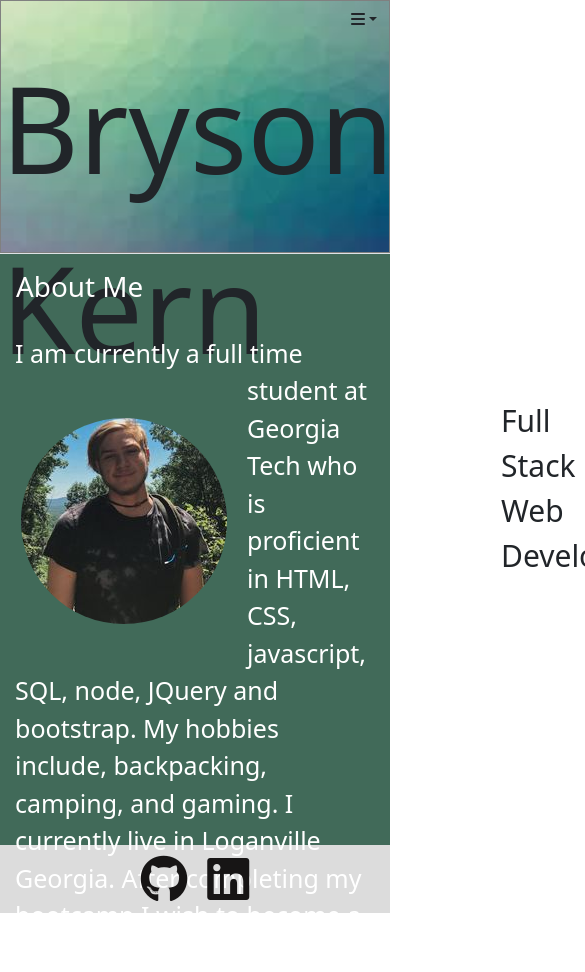
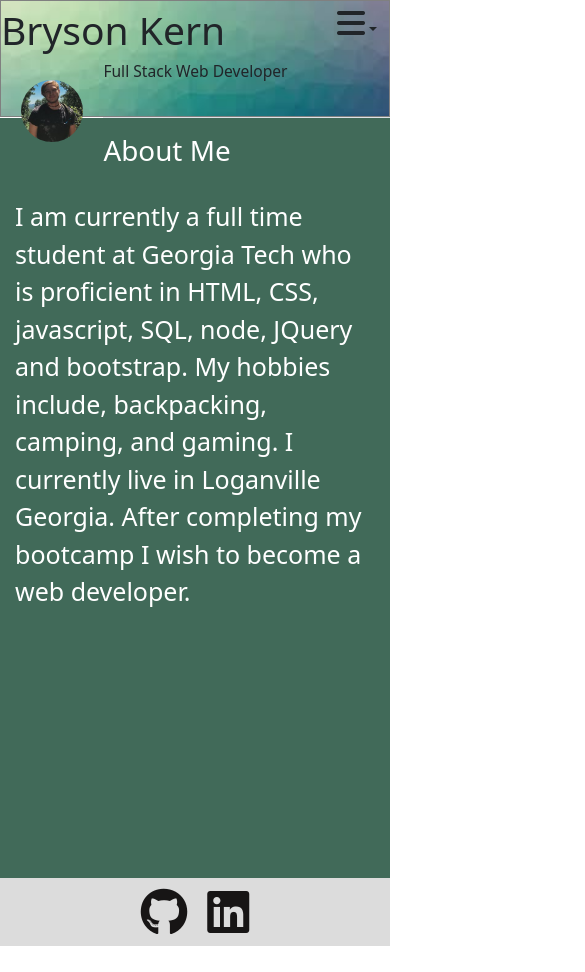
Before and after one commit to kernbryson/React-Portfolio-Bryson-Kern, a React (Create React App) app: page / in a window 390 px wide. Shown: the top 972 px of the page, 585 px wide, since content can reach past the window. After the commit the page ends 946 px from the top, so only its background shows below. Built offline with nearby package versions, Linux system fonts and the light colour scheme.

Commit message:
finished website responsiveness

```diff
--- a/src/components/NavTabs.js
+++ b/src/components/NavTabs.js
@@ -46,7 +46,7 @@ function NavTabs({ currentPage, handlePageChange }) {
           data-bs-toggle="dropdown"
           aria-expanded="false"
         >
-          <i class="fa-solid fa-bars"> </i>
+          <i class="fa-solid fa-bars fa-2x"> </i>
         </button>
 
         <ul class="dropdown-menu">
@@ -100,14 +100,15 @@ function NavTabs({ currentPage, handlePageChange }) {
           </li>
         </ul>
       </div>
-      <nav style={styles.sectionStyles}>
+      <nav class="name" style={styles.sectionStyles}>
         Bryson Kern
         <img
           alt="timer"
+          class="headshot"
           style={styles.pictureStyles}
           src={require("./images/bryson headshot.jpg")}
         />
-        <span style={styles.spanStyles}>Full Stack Web Developer </span>
+        <span class="desc" style={styles.spanStyles}>Full Stack Web Developer </span>
       </nav>
 
       <ul className="nav nav-tabs " style={styles.navStyles} >
--- a/src/components/css/app.css
+++ b/src/components/css/app.css
@@ -1,2 +1,5 @@
 @import "contact.css";
-@import "navtab.css"
+@import "navtab.css";
+@import "portfolio.css";
+@import "resume.css";
+@import "home.css"
--- a/src/components/css/contact.css
+++ b/src/components/css/contact.css
@@ -3,6 +3,17 @@
 }
 @media only screen and (max-width: 1000px){
     .test{
-        width:80%;
+        display: flex;
+        justify-content: center;
+        flex-direction: column;
+        align-items: center;
+        padding: 10px;
+
+}
+.extrainfo{
+    display: none;
+}
+.contactcontainer{
+    height: 100vh;
 }
 }
--- a/src/components/css/home.css
+++ b/src/components/css/home.css
@@ -0,0 +1,8 @@
+@media only screen and (max-width: 1000px){
+    .home{
+
+      height:90vh !important
+
+}
+
+}
--- a/src/components/css/navtab.css
+++ b/src/components/css/navtab.css
@@ -11,6 +11,28 @@
 }
 @media only screen and (max-width: 1700px){
     .drop {
-        display: block;
+        display: block
 }
 }
+@media only screen and (max-width: 1107px){
+    .headshot {
+        height:16vw
+}
+}
+@media only screen and (max-width: 1107px){
+    .name {
+        font-size: 10vw !important;
+}
+}
+@media only screen and (max-width: 1092px){
+    .name {
+        height:30vw !important
+}
+}
+@media only screen and (max-width: 1107px){
+    .desc {
+        font-size: 4vw !important;
+        margin-left:5vw !important;
+
+}
+}
--- a/src/components/css/portfolio.css
+++ b/src/components/css/portfolio.css
@@ -0,0 +1,11 @@
+@media only screen and (max-width: 1000px){
+    .port{
+
+        display: flex;
+        justify-content: center;
+        align-items: center;
+        flex-direction: column;
+
+}
+
+}
--- a/src/components/css/resume.css
+++ b/src/components/css/resume.css
@@ -0,0 +1,8 @@
+@media only screen and (max-width: 1000px){
+    .rescss{
+
+      height:350vh !important
+
+}
+
+}
--- a/src/components/pages/Contact.js
+++ b/src/components/pages/Contact.js
@@ -16,7 +16,7 @@ const styles = {
 
 export default function Contact() {
   return (
-    <div style={styles.divStyles} >
+    <div style={styles.divStyles} class="contactcontainer">
       <section class="mb-4 w-500 " style={styles.containerStyles}>
         <h2 class="h1-responsive font-weight-bold text-center my-4">
           Contact Me
@@ -105,7 +105,7 @@ export default function Contact() {
             </form>
           </div>
 
-          <div class="col-md-3 text-center">
+          <div class="col-md-3 text-center extrainfo">
             <ul class="list-unstyled mb-0">
               <li>
                 <i class="fas fa-map-marker-alt fa-2x"></i>
--- a/src/components/pages/Home.js
+++ b/src/components/pages/Home.js
@@ -12,7 +12,7 @@ const styles = {
 };
 export default function Home() {
   return (
-    <div style={styles.containerStyles}>
+    <div class="home" style={styles.containerStyles}>
       <h1 class="p-3">About Me</h1>
       <p style={styles.textStyles}>
         I am currently a full time student at Georgia Tech who is proficient in
--- a/src/components/pages/Portfolio.js
+++ b/src/components/pages/Portfolio.js
@@ -13,7 +13,7 @@ const styles = {
 };
 export default function About() {
   return (
-    <div style={styles.containerStyles}>
+    <div style={styles.containerStyles} class="port">
       <h1 class="p-3">Portfolio</h1>
       <a href="https://peaceful-temple-74699.herokuapp.com/" target="_blank">
         <img
--- a/src/components/pages/Resume.js
+++ b/src/components/pages/Resume.js
@@ -12,7 +12,7 @@ const styles = {
 };
 export default function Blog() {
   return (
-    <div style={styles.containerStyles}>
+    <div style={styles.containerStyles} class="rescss">
       <h1 class="p-3">Resume</h1>
       <p style={styles.textStyles}>
         Hardworking and dedicated student at Georgia Tech. A critical thinker
```
